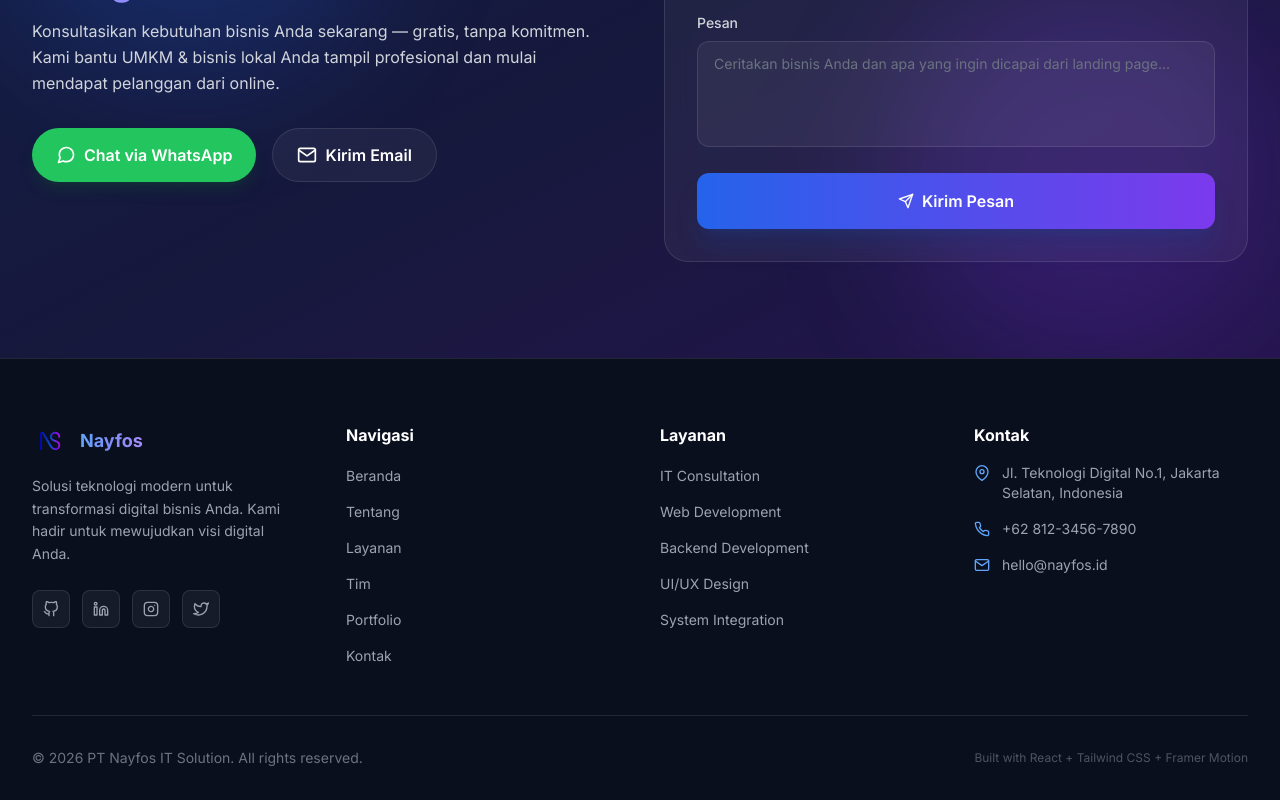
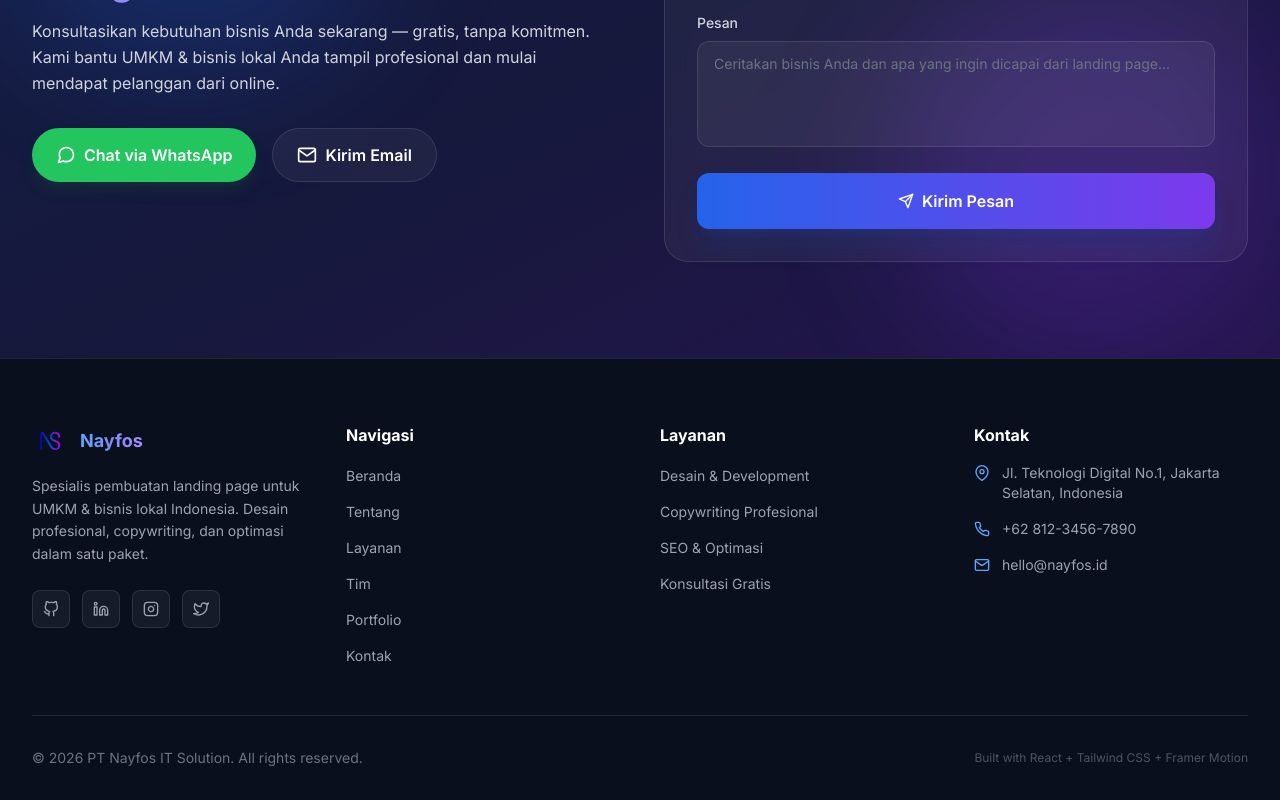
Before and after one commit to sofyawanadi/nis_landing_page, a React (Vite) app: page / in a window 1280 px wide. Shown: the part 5572-6372 px from the top of the page. Built offline with nearby package versions, Linux system fonts and the light colour scheme.

Commit message:
content: update Footer tagline and services list

```diff
--- a/src/components/Footer.jsx
+++ b/src/components/Footer.jsx
@@ -18,11 +18,10 @@ const navLinks = [
 ]
 
 const servicesList = [
-  'IT Consultation',
-  'Web Development',
-  'Backend Development',
-  'UI/UX Design',
-  'System Integration',
+  'Desain & Development',
+  'Copywriting Profesional',
+  'SEO & Optimasi',
+  'Konsultasi Gratis',
 ]
 
 const socials = [
@@ -44,8 +43,8 @@ export default function Footer() {
               <span className="font-bold text-lg gradient-text">Nayfos</span>
             </div>
             <p className="text-gray-400 text-sm leading-relaxed mb-6">
-              Solusi teknologi modern untuk transformasi digital bisnis Anda.
-              Kami hadir untuk mewujudkan visi digital Anda.
+              Spesialis pembuatan landing page untuk UMKM & bisnis lokal Indonesia.
+              Desain profesional, copywriting, dan optimasi dalam satu paket.
             </p>
             <div className="flex gap-3">
               {socials.map(({ icon: Icon, href, label }) => (
```
